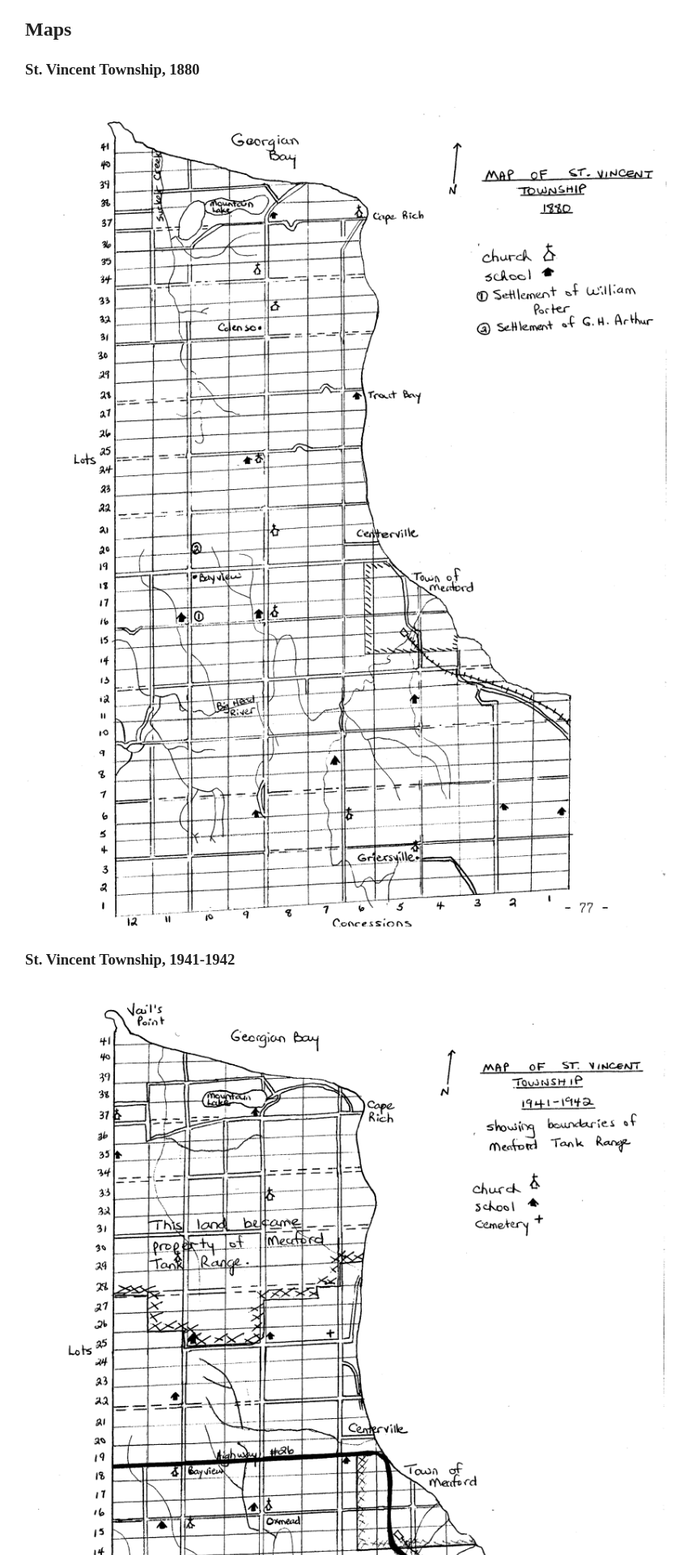
After one commit to jeff-hughes/portertree, a Flask app: page /maps in a window 1280 px wide. The commit adds this page. Shown: the top 1920 px of the page at 81% size, without its empty margins (209-1064 px from the left). Run offline with Flask 2, Linux system fonts and the light colour scheme.

Commit message:
Add maps

```diff
--- a/app/app/main.py
+++ b/app/app/main.py
@@ -174,6 +174,11 @@ def numbering():
     return render_template("numbering.html")
 
 
+@app.route('/maps')
+def maps():
+    return render_template("maps.html")
+
+
 @app.route('/technical-details')
 def technical_details():
     return render_template("technical_details.html")
--- a/app/app/templates/index.html
+++ b/app/app/templates/index.html
@@ -22,7 +22,7 @@
             <li><a href="{{ url_for('preface') }}">Original Preface: A Few Thoughts</a></li>
             <li><a href="{{ url_for('numbering') }}">Explanation of Numbering System</a></li>
             <li><a href="{{ url_for('person_page', pid='1') }}#history-of-porters">History of the Porters (1949)</a></li>
-            <li><a href="#">Maps</a></li>
+            <li><a href="{{ url_for('maps') }}">Maps</a></li>
             <li><a href="#">Download PDF of original family history</a></li>
         </ul>
     </div>
--- /dev/null
+++ b/app/app/templates/maps.html
@@ -0,0 +1,21 @@
+{% extends "base.html" %}
+
+{% block title %}Maps{% endblock %}
+
+{% block body_class %}maps{% endblock %}
+
+{% block content %}
+    <h2>Maps</h2>
+
+    <h3>St. Vincent Township, 1880</h3>
+    <img src="{{ url_for('static', filename='img/map_stvincent_1880.png') }}" alt="Map of St. Vincent Township, 1880" style="width: 800px" />
+
+    <h3>St. Vincent Township, 1941-1942</h3>
+    <img src="{{ url_for('static', filename='img/map_stvincent_1941.png') }}" alt="Map of St. Vincent Township, 1941-1942" style="width: 800px" />
+
+    <h3>Town of Meaford, 1845</h3>
+    <img src="{{ url_for('static', filename='img/map_meaford_1845.png') }}" alt="Map of Town of Meaford, 1845" style="width: 800px" />
+
+    <h3>Town of Meaford, 1990</h3>
+    <img src="{{ url_for('static', filename='img/map_meaford_1990.png') }}" alt="Map of Town of Meaford, 1990" style="width: 800px" />
+{% endblock %}
```
Also changed, not shown: app/app/static/img/map_meaford_1845.png (added), app/app/static/img/map_meaford_1990.png (added), app/app/static/img/map_stvincent_1880.png (added), app/app/static/img/map_stvincent_1941.png (added).
